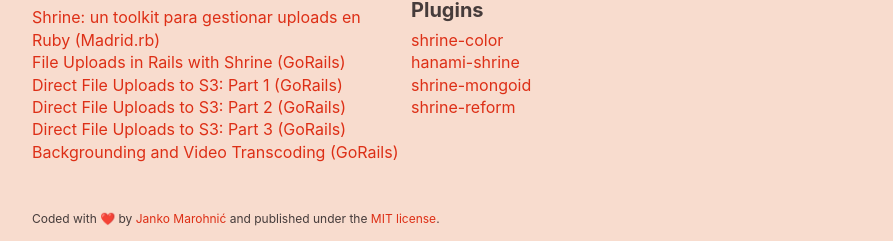
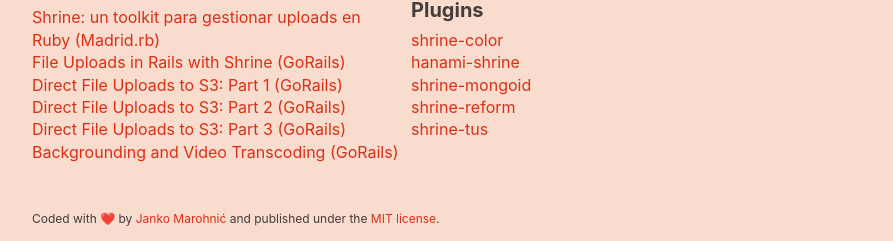
Before and after one commit to avinashcodeer/Romenics, a Jekyll site: the page built from www/index.html, in a window 1280 px wide and 900 px high, scrolled down 1660 px. Shown: the part 656-897 px from the top of the window, without its empty margins (106-999 px from the left). Built offline with Jekyll 4.4.1, drawn with Linux system fonts in a browser that asks for light colours; emoji names are drawn with the system emoji font.

Commit message:
Link shrine-tus on website

```diff
--- a/www/_data/external.yml
+++ b/www/_data/external.yml
@@ -117,6 +117,9 @@
       -
         name: shrine-reform
         url: https://github.com/janko-m/shrine-reform
+      -
+        name: shrine-tus
+        url: https://github.com/janko-m/shrine-tus
 -
   -
     title: Applications
```
